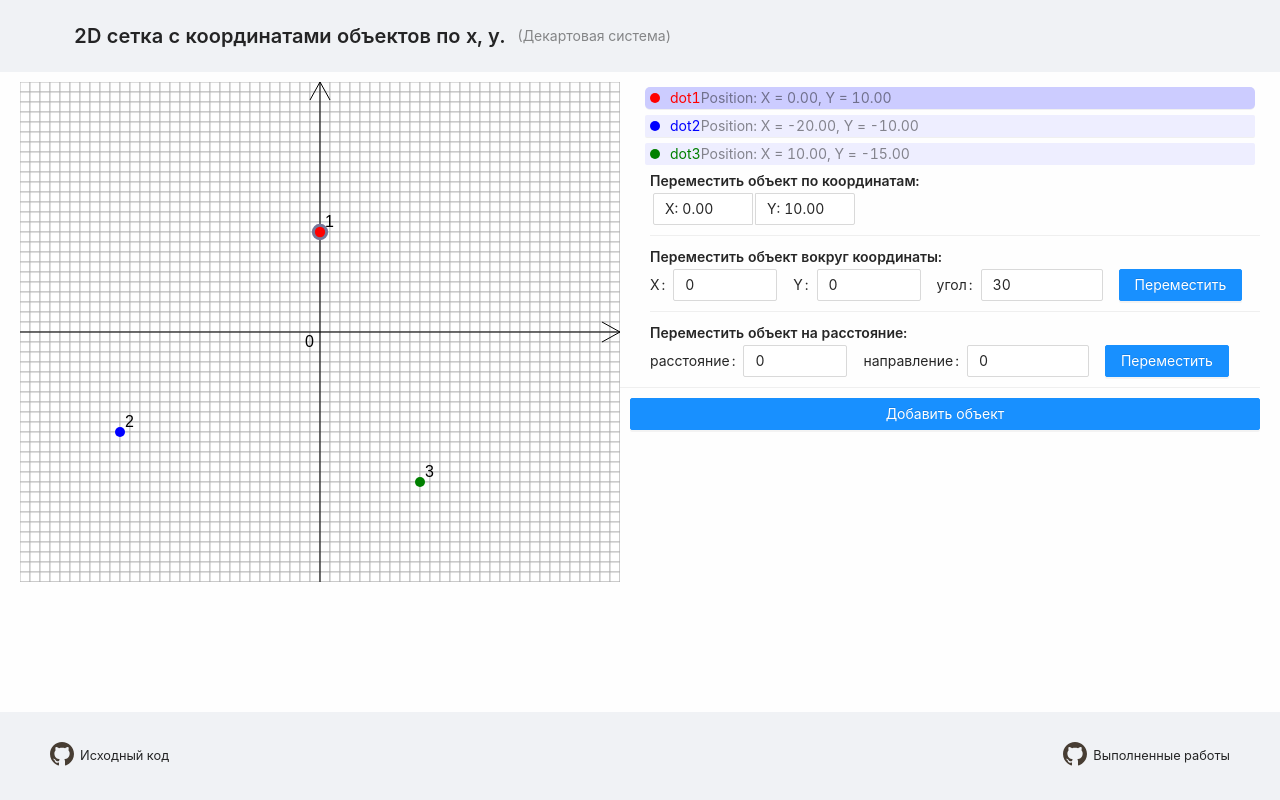
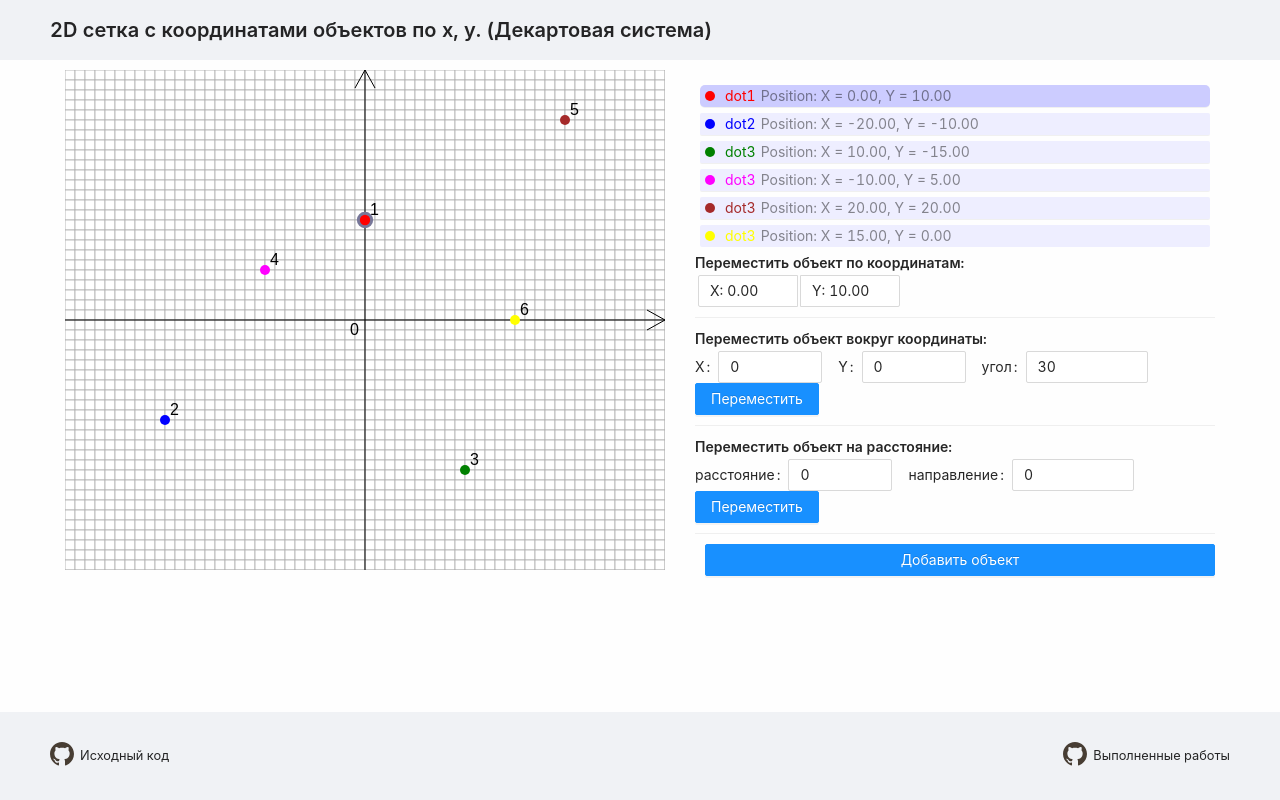
Before and after one commit to alexeikravchuk/task1, a React (Create React App) app: page / in a window 1280 px wide. Built offline with nearby package versions, Linux system fonts and the light colour scheme.

Commit message:
fix: ant-layout

```diff
--- a/src/App.scss
+++ b/src/App.scss
@@ -3,14 +3,28 @@
   .ant-layout-header {
     background-color: #f0f2f5;
     height: 100%;
+    .ant-page-header {
+      padding: 10px 0;
+      text-align: center;
+    }
+    @media screen and (max-width: 700px) {
+      padding: 0 10px;
+    }
   }
 }
 
 .content {
   display: flex;
+  justify-content: center;
   flex-wrap: wrap;
   padding: 10px 20px;
   background-color: #fefefe;
+  .grid-container {
+    overflow-x: auto;
+  }
+  @media screen and (max-width: 650px) {
+    padding: 5px;
+  }
 }
 
 .footer-container {
@@ -33,6 +47,9 @@
     &.github {
       position: relative;
       padding-left: 30px;
+      &:nth-child(2) {
+        margin-left: 20px;
+      }
       &::after {
         content: '';
         position: absolute;
--- a/src/App.tsx
+++ b/src/App.tsx
@@ -2,7 +2,8 @@ import React from 'react';
 import { Layout, PageHeader } from 'antd';
 import './App.scss';
 import 'antd/dist/antd.css'
-import { Control, Grid } from './features';
+import { Grid } from './features';
+import { Control } from './components';
 
 const { Header, Footer, Content } = Layout;
 
@@ -22,8 +23,7 @@ const App: React.FC = () => (
     <Header>
       <PageHeader
         className="site-page-header"
-        title="2D сетка с координатами объектов по x, y. "
-        subTitle=" (Декартовая система)"
+        title="2D сетка с координатами объектов по x, y. (Декартовая система)"
       />
     </Header>
     <Content className="content">
--- a/src/components/control/control.scss
+++ b/src/components/control/control.scss
@@ -2,13 +2,14 @@
   display: flex;
   flex-direction: column;
   flex-grow: 1;
-  width: 30%;
+  flex-basis: 300px;
+  max-width: 550px;
+  padding: 10px 0 10px 30px;
 }
 
 .item-list {
   overflow-y: auto;
   max-height: 200px;
-  margin-left: 20px;
   &--item {
     margin: 5px;
     padding: 0 5px;
@@ -22,12 +23,13 @@
       border-radius: 5px;
       transition: border-radius 0.5s;
     }
+    .ant-list-item-meta-content {
+      padding-left: 5px;
+    }
   }
 }
 
 .control-inputs {
-  margin-left: 30px;
-
   &--title {
     margin-bottom: 1px;
     font-weight: 600;
--- a/src/features/grid/grid.tsx
+++ b/src/features/grid/grid.tsx
@@ -17,7 +17,7 @@ export function Grid() {
   }
 
   return (
-    <div>
+    <div className="grid-container">
       <Canvas draw={draw} canvasSize={canvasSize} />
     </div>
   );
--- a/src/features/grid/gridSlice.ts
+++ b/src/features/grid/gridSlice.ts
@@ -45,6 +45,27 @@ const initialState: IObjectState = {
       posY: -15,
       name: 'dot3',
       color: 'green',
+    },
+    {
+      id: 4,
+      posX: -10,
+      posY: 5,
+      name: 'dot3',
+      color: 'magenta',
+    },
+    {
+      id: 5,
+      posX: 20,
+      posY: 20,
+      name: 'dot3',
+      color: 'brown',
+    },
+    {
+      id: 6,
+      posX: 15,
+      posY: 0,
+      name: 'dot3',
+      color: 'yellow',
     },
   ],
 };
--- a/src/features/grid/helpers.ts
+++ b/src/features/grid/helpers.ts
@@ -5,6 +5,7 @@ const STEP = 10;
 export const drawGrid = (context: CanvasRenderingContext2D) => {
   const { width, height } = context.canvas.getBoundingClientRect();
   if (context) {
+    context.beginPath();
     for (var x = -0.1; x < width; x += STEP) {
       context.moveTo(x, 0);
       context.lineTo(x, width);
@@ -65,7 +66,6 @@ export const drawPoints = (
         context.arc(posX, posY, STEP / 2, 0, Math.PI * 2, false);
         context.fillStyle = item.color;
         context.fill();
-        context.lineWidth = 1;
         context.fillStyle = '#000';
         context.fillText(`${item.id}`, posX + STEP / 2, posY - STEP / 2);
         context.closePath();
--- a/src/features/index.ts
+++ b/src/features/index.ts
@@ -1,4 +1,3 @@
 import { Grid } from './grid/grid';
-import { Control } from '../components/control/control';
 
-export { Grid, Control };
+export { Grid };
```
